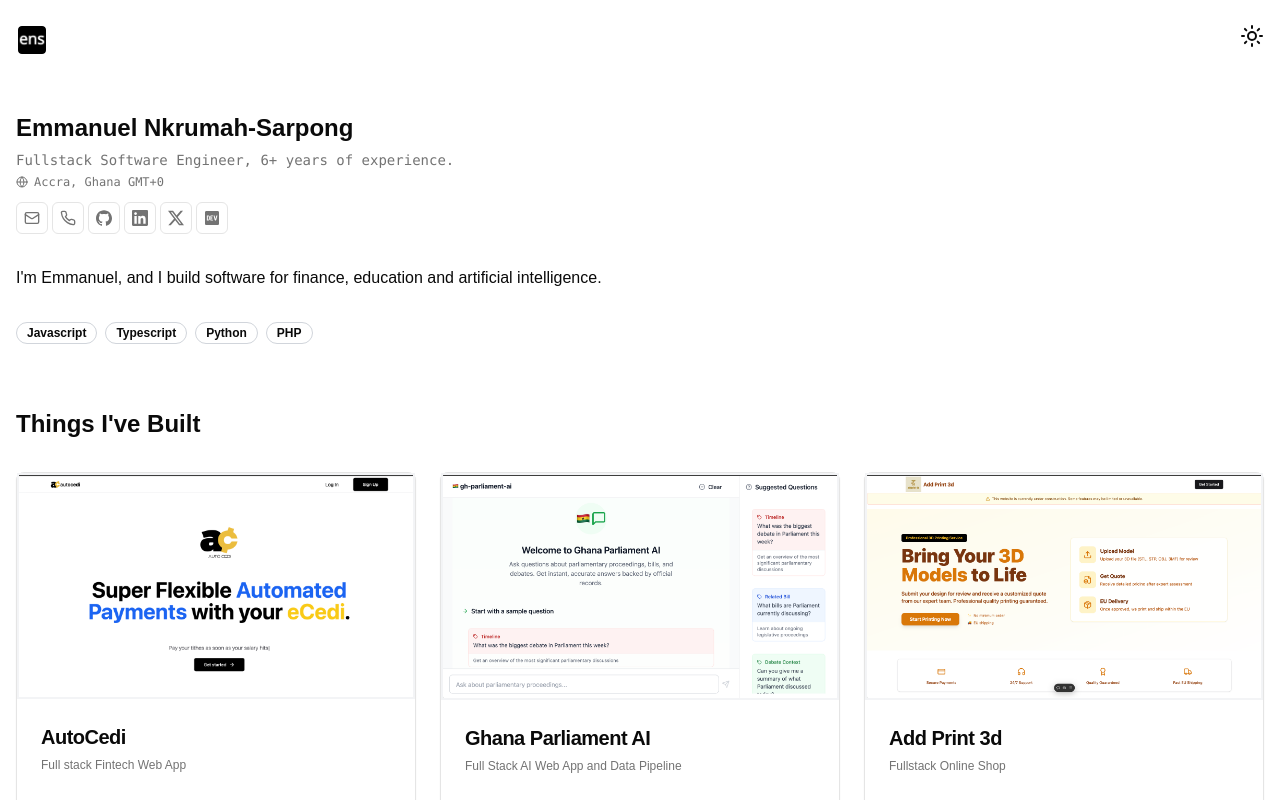
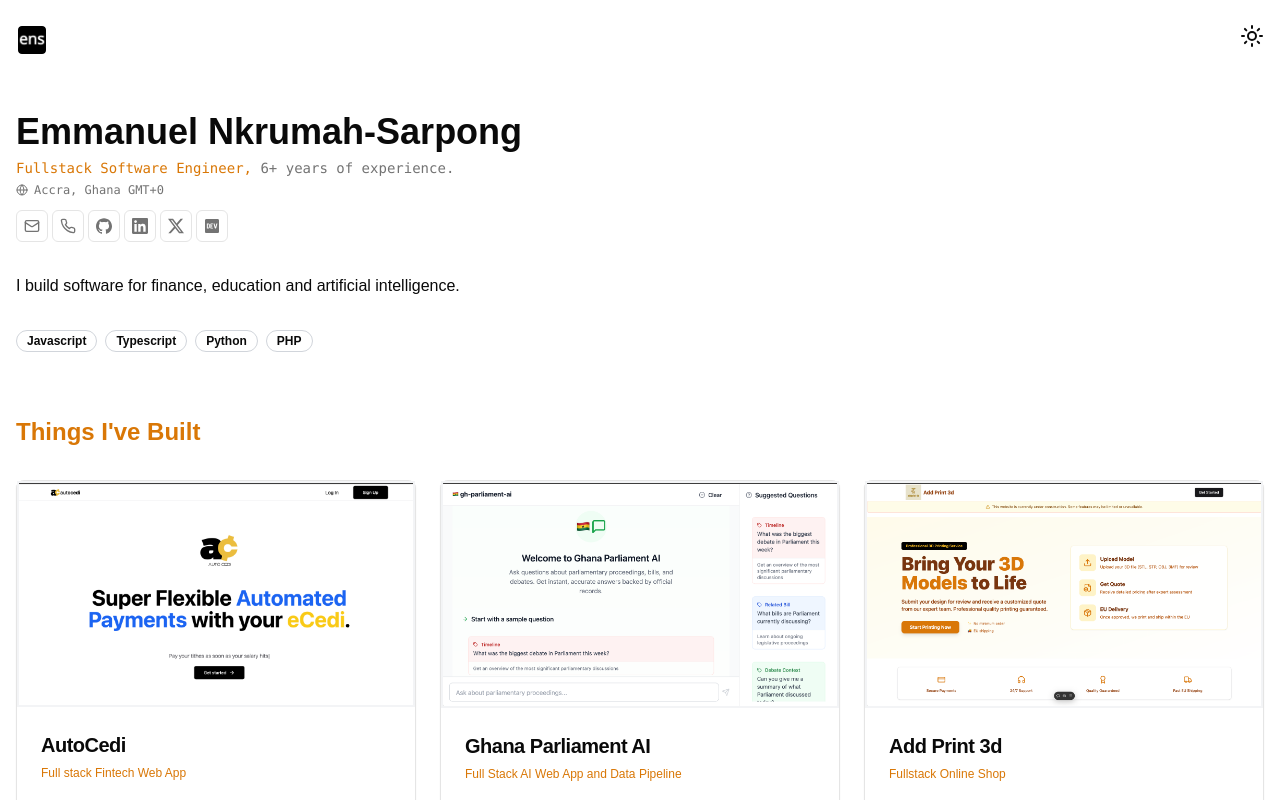
Before and after one commit to nkrumahthis/portfolio, a Next.js app: page / in a window 1280 px wide. Shown: the top 800 px of the page. Built offline with nearby package versions, Linux system fonts and the light colour scheme.

Commit message:
add an amber accent

```diff
--- a/src/app/page.tsx
+++ b/src/app/page.tsx
@@ -8,7 +8,7 @@
       <section className="max-w-2xl space-y-8 my-8">
         <Bio />
         <p>
-          I'm Emmanuel, and I build software for finance, education and artificial intelligence.
+          I build software for finance, education and artificial intelligence.
         </p>
         <div className="mt-2 flex flex-wrap gap-2">
           {["Javascript", "Typescript", "Python", "PHP"].map(tech =>
@@ -17,7 +17,7 @@
         </div>
       </section>
       <section className="space-y-8 my-8">
-        <h3 className="text-2xl font-bold mb-6">Things I've Built</h3>
+        <h3 className="text-2xl font-bold mb-6 dark:text-amber-400 text-amber-600">Things I've Built</h3>
         <ProjectList />
       </section>
     </div>
--- a/src/components/bio.tsx
+++ b/src/components/bio.tsx
@@ -9,9 +9,9 @@
 export default function Bio() {
     return (
         <div className="flex-1 space-y-1.5">
-            <h1 className="text-2xl font-bold">Emmanuel Nkrumah-Sarpong</h1>
-            <p className="max-w-md text-pretty font-mono text-sm text-muted-foreground">
-                Fullstack Software Engineer, 6+ years of experience.
+            <h1 className="text-4xl font-bold">Emmanuel Nkrumah-Sarpong</h1>
+            <p className="max-w-md text-pretty font-mono text-sm text-muted-foreground  light:text-amber-400">
+                <span className="dark:text-yellow-400 text-amber-600 text-y-400">Fullstack Software Engineer,</span> 6+ years of experience.
             </p>
             <p className="max-w-md items-center text-pretty font-mono text-xs text-muted-foreground">
                 <a
--- a/src/components/project-card.tsx
+++ b/src/components/project-card.tsx
@@ -20,7 +20,7 @@
         }
         <CardHeader>
           <CardTitle className="text-xl">{title}</CardTitle>
-          <CardDescription className="text-xs">{subtitle}</CardDescription>
+          <CardDescription className="text-xs dark:text-amber-400 text-amber-600">{subtitle}</CardDescription>
         </CardHeader>
         <CardContent>
           <CardDescription>
```
